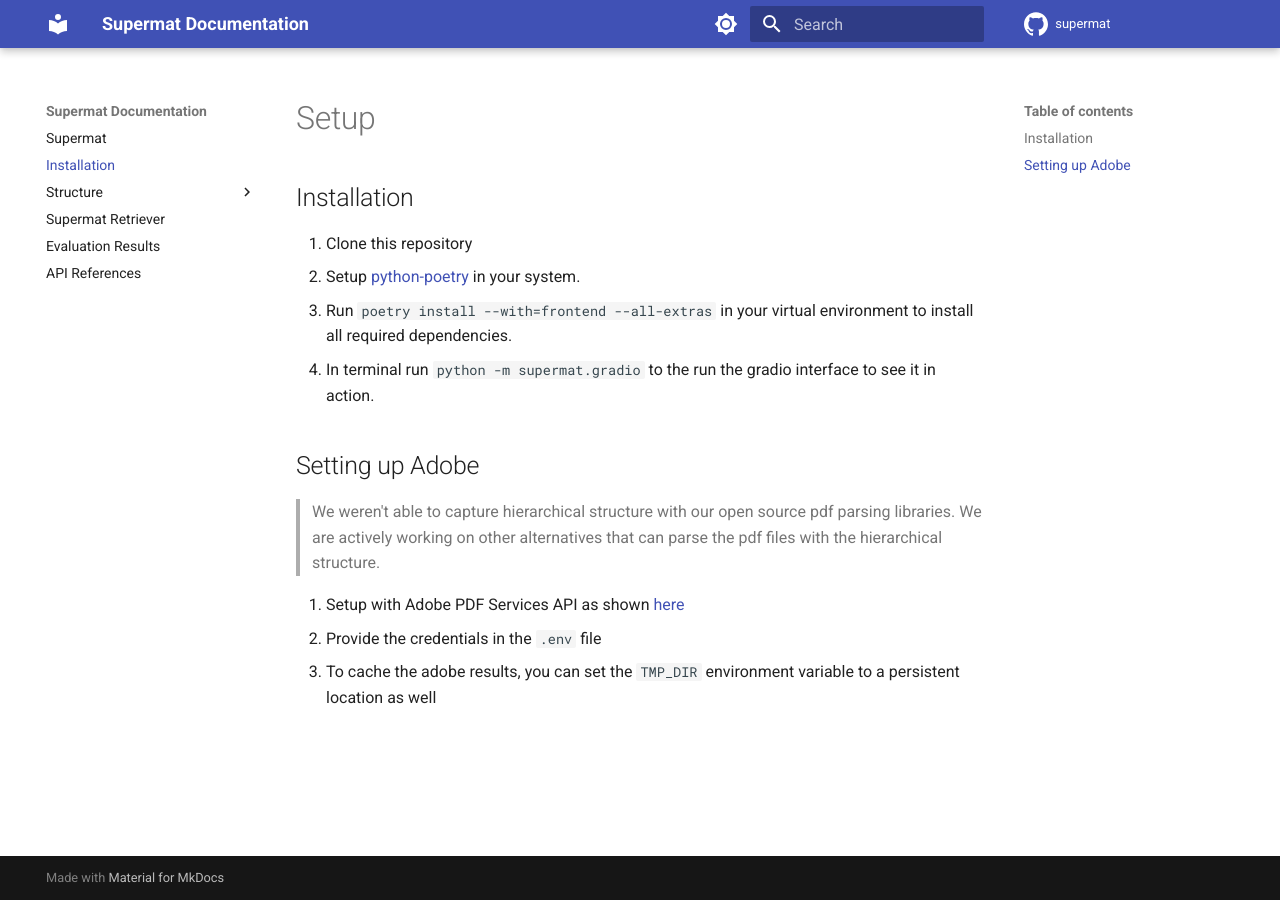
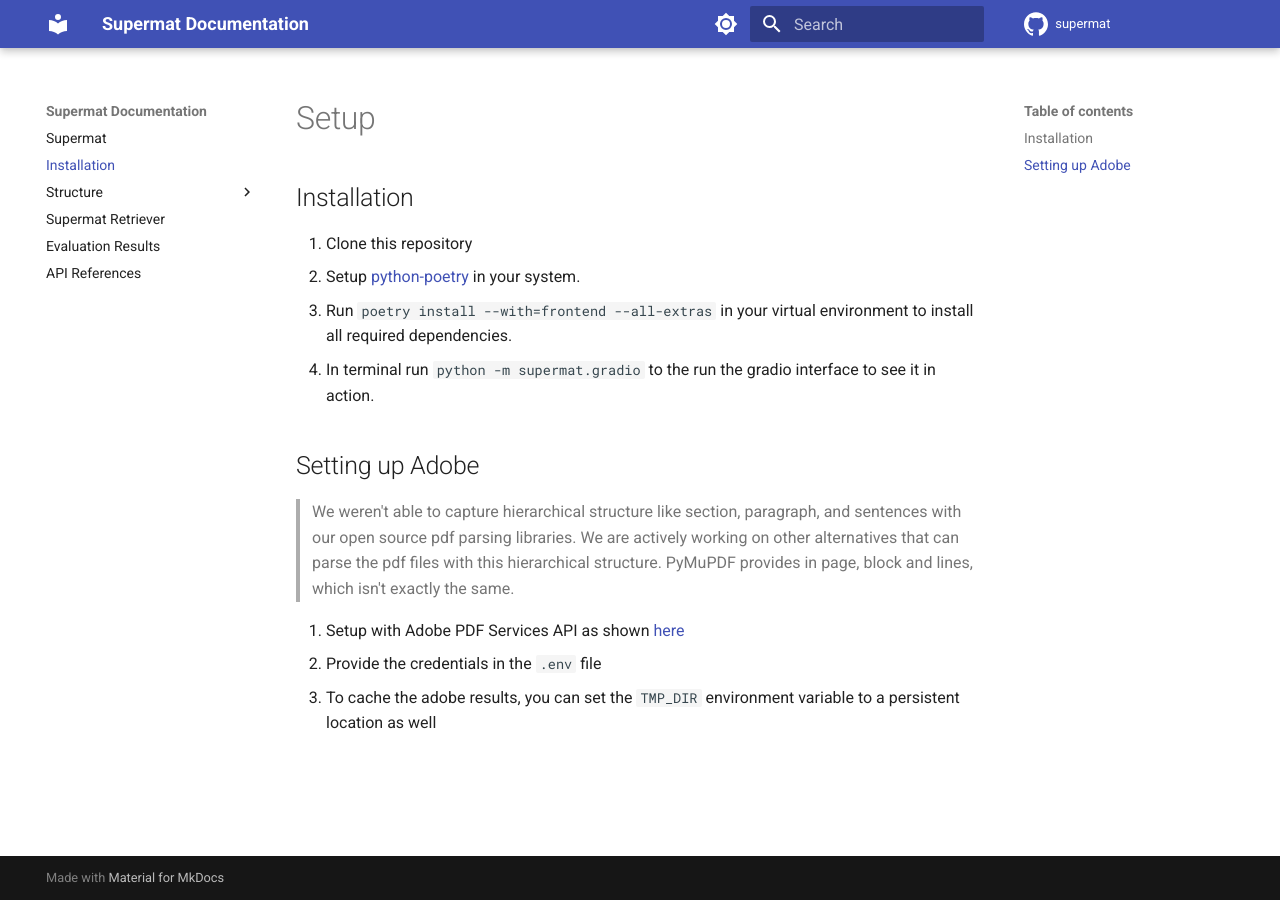
Before and after one commit to imshashank/supermat, an MkDocs documentation site: the page built from docs/Installation.md, in a window 1280 px wide. Built offline with MkDocs 1.6.1 and Material for MkDocs 9.7.7, drawn with Linux system fonts in a browser that asks for light colours; comment, search, counter and statistics services are not loaded.

Commit message:
Update Installation.md

```diff
--- a/docs/Installation.md
+++ b/docs/Installation.md
@@ -9,7 +9,7 @@
 
 ## Setting up Adobe
 
-> We weren't able to capture hierarchical structure with our open source pdf parsing libraries. We are actively working on other alternatives that can parse the pdf files with the hierarchical structure.
+> We weren't able to capture hierarchical structure like section, paragraph, and sentences with our open source pdf parsing libraries. We are actively working on other alternatives that can parse the pdf files with this hierarchical structure. PyMuPDF provides in page, block and lines, which isn't exactly the same.
 
 1. Setup with Adobe PDF Services API as shown [here](https://developer.adobe.com/document-services/docs/overview/pdf-services-api/)
 2. Provide the credentials in the `.env` file
```
